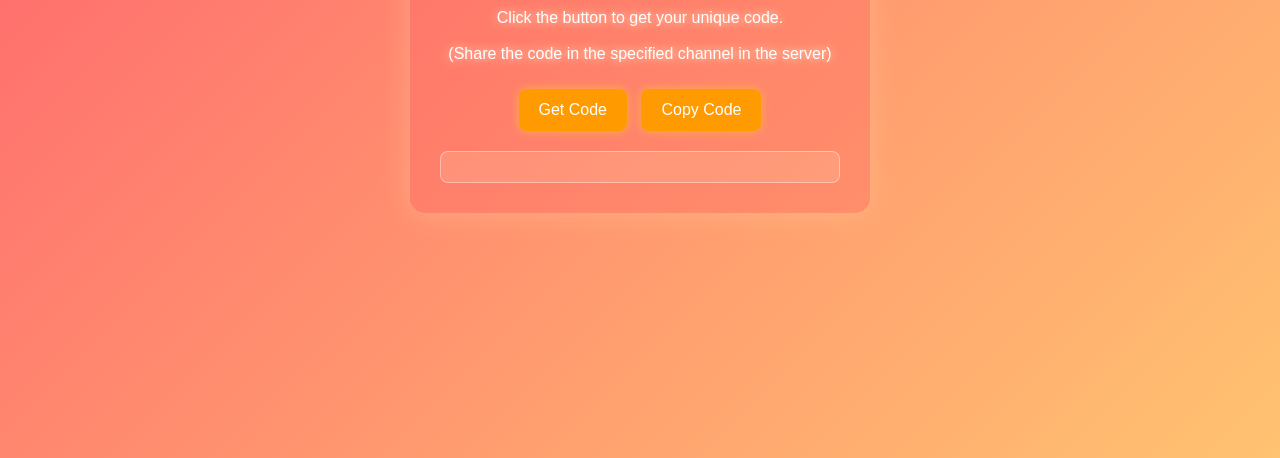
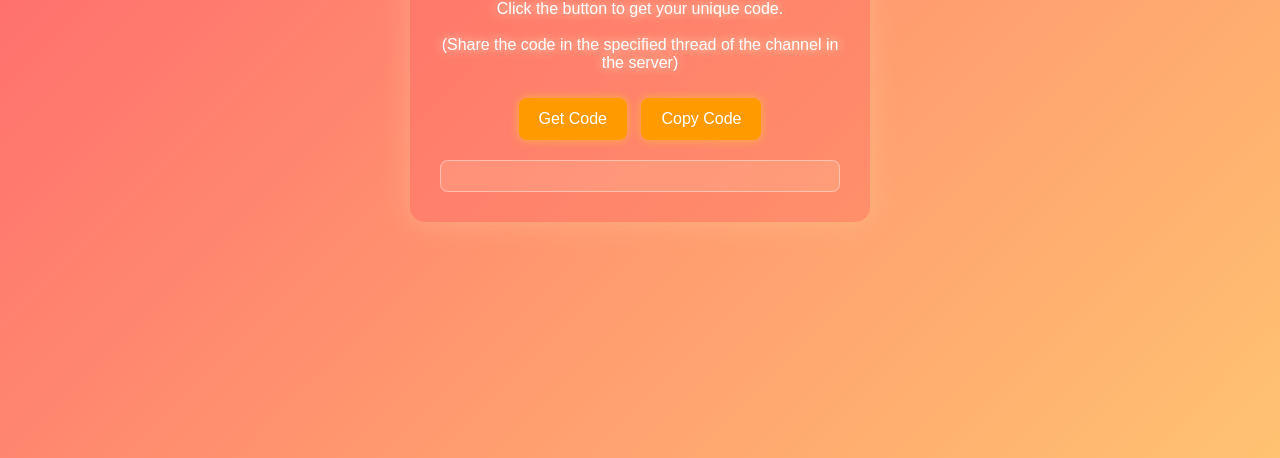
Before and after one commit to rashikanjum3/Matchup_Code_Generator, a plain HTML site: page index.html in a window 1280 px wide. Shown: the part 382-840 px from the top of the page. Drawn offline with Linux system fonts and the light colour scheme.

Commit message:
Update index.html

```diff
--- a/index.html
+++ b/index.html
@@ -79,7 +79,7 @@
 
   <div class="banana-container">
     <h1>Registration Code Generator</h1>
-    <p>Click the button to get your unique code.<br /><br />(Share the code in the specified channel in the server)</p>
+    <p>Click the button to get your unique code.<br /><br />(Share the code in the specified thread of the channel in the server)</p>
     <button onclick="generateBanana()">Get Code</button>
     <button onclick="copyBanana()">Copy Code</button>
     <div class="banana-box" id="banana-box"></div>
```
